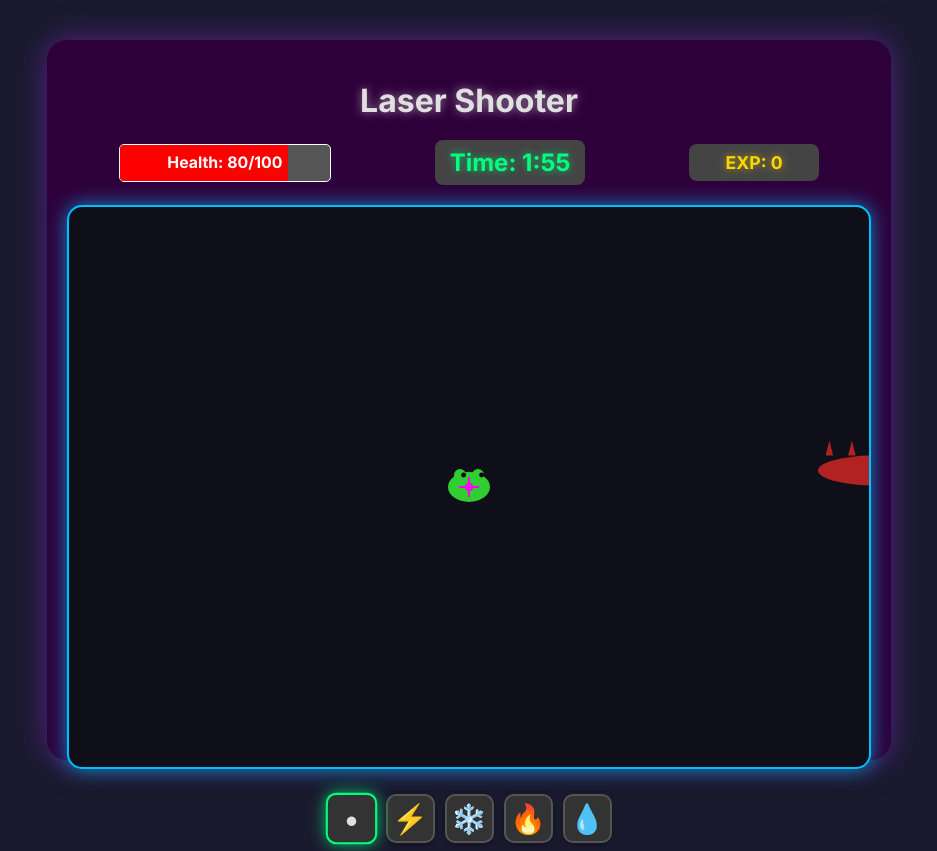
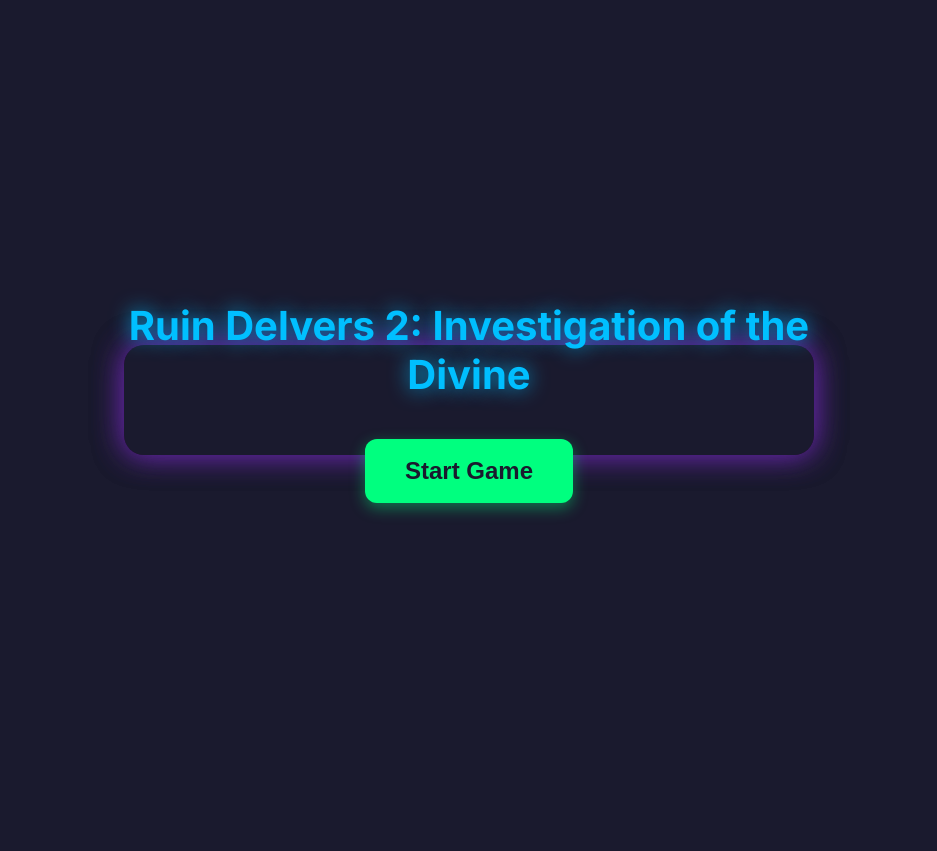
Before and after one commit to kaeruu42/LaserShooter, a plain HTML site: page main.html in a window 1280 px wide. Shown: the top 851 px of the page, without its empty margins (171-1108 px from the left). After the commit the page ends 800 px from the top, so only its background shows below. Drawn offline with Linux system fonts and the light colour scheme.

Commit message:
title screen

```diff
--- a/main.html
+++ b/main.html
@@ -3,7 +3,7 @@
 <head>
     <meta charset="UTF-8">
     <meta name="viewport" content="width=device-width, initial-scale=1.0">
-    <title>Laser Shooter Game</title>
+    <title>Ruin Delvers 2: Investigation of the Divine</title>
     <link href="https://fonts.googleapis.com/css2?family=Inter:wght@400;700&display=swap" rel="stylesheet">
     <style>
         body {
@@ -50,36 +50,38 @@
             font-size: 2em; /* Adjust size for better fit */
         }
 
-        .top-hud, .bottom-hud {
+        .top-hud {
             width: 100%;
             display: flex;
-            justify-content: space-around; /* Distribute items */
+            justify-content: space-between; /* Distribute items with space between */
             align-items: center;
             padding: 5px 0;
             box-sizing: border-box;
             flex-wrap: wrap; /* Allow items to wrap on smaller screens */
         }
 
+        /* Removed .bottom-hud styles as it's no longer used */
+
         .hud-item {
             background-color: #444;
-            padding: 8px 15px;
+            padding: 5px 10px; /* Scaled down padding */
             border-radius: 8px;
-            margin: 5px; /* Space between HUD items */
-            font-size: 1.1em;
+            margin: 3px; /* Scaled down margin */
+            font-size: 0.9em; /* Scaled down font size */
             font-weight: bold;
             color: #eee;
-            min-width: 100px; /* Ensure minimum width for readability */
+            min-width: 80px; /* Ensure minimum width for readability */
             text-align: center;
         }
 
         .health-bar-container {
-            width: 180px; /* Fixed width for the bar itself */
-            height: 20px;
+            width: 150px; /* Scaled down width for the bar itself */
+            height: 18px; /* Scaled down height */
             background-color: #555;
             border-radius: 5px;
             overflow: hidden;
             border: 1px solid #fff;
-            margin: 5px;
+            margin: 3px; /* Scaled down margin */
             display: flex; /* To center text inside */
             align-items: center;
             justify-content: center;
@@ -99,13 +101,13 @@
         .health-bar-text {
             position: relative; /* To be on top of the inner bar */
             color: #fff;
-            font-size: 0.9em;
+            font-size: 0.8em; /* Scaled down font size */
             z-index: 1;
         }
 
         .timer-display {
             color: #00ff7f; /* Neon green for timer */
-            font-size: 1.5em; /* Larger for timer */
+            font-size: 1.2em; /* Scaled down font size */
             text-shadow: 0 0 8px rgba(0, 255, 127, 0.6);
         }
 
@@ -116,22 +118,22 @@
 
         .weapon-selector {
             display: flex;
-            gap: 10px; /* Space between weapon icons */
-            margin-top: 10px; /* Space from canvas */
+            gap: 8px; /* Scaled down space between weapon icons */
+            /* margin-top: 10px; Removed as it's now in top-hud */
             flex-wrap: wrap;
             justify-content: center;
         }
 
         .weapon-icon {
-            width: 45px;
-            height: 45px;
+            width: 40px; /* Scaled down width */
+            height: 40px; /* Scaled down height */
             background-color: #333;
             border: 2px solid #555;
-            border-radius: 10px;
+            border-radius: 8px; /* Scaled down border-radius */
             display: flex;
             justify-content: center;
             align-items: center;
-            font-size: 1.8em; /* Larger emoji size */
+            font-size: 1.6em; /* Scaled down emoji size */
             cursor: pointer;
             transition: border-color 0.2s ease, box-shadow 0.2s ease, transform 0.1s ease;
             box-shadow: 0 2px 5px rgba(0, 0, 0, 0.3);
@@ -166,6 +168,56 @@
             text-shadow: 0 0 8px rgba(0, 255, 127, 0.6);
             text-align: center;
             width: 100%;
+        }
+
+        /* Title Screen Styles */
+        #titleScreen {
+            position: absolute;
+            top: 0;
+            left: 0;
+            width: 100%;
+            height: 100%;
+            background-color: #1a1a2e; /* Match body background */
+            display: flex;
+            flex-direction: column;
+            justify-content: center;
+            align-items: center;
+            z-index: 20; /* On top of everything */
+            border-radius: 20px; /* Match game-container */
+            box-shadow: 0 0 30px rgba(138, 43, 226, 0.5);
+        }
+
+        #titleScreen h2 {
+            font-size: 2.5em;
+            color: #00bfff; /* Neon blue title */
+            text-shadow: 0 0 20px rgba(0, 191, 255, 0.8);
+            margin-bottom: 40px;
+            text-align: center;
+        }
+
+        #startButton {
+            background-color: #00ff7f; /* Neon green */
+            color: #1a1a2e;
+            border: none;
+            padding: 18px 40px;
+            border-radius: 12px;
+            font-size: 1.5em;
+            font-weight: bold;
+            cursor: pointer;
+            transition: background-color 0.3s ease, transform 0.2s ease, box-shadow 0.3s ease;
+            box-shadow: 0 5px 15px rgba(0, 255, 127, 0.4);
+            margin-bottom: 30px;
+        }
+
+        #startButton:hover {
+            background-color: #39ff14; /* Brighter green on hover */
+            transform: translateY(-3px);
+            box-shadow: 0 8px 20px rgba(0, 255, 127, 0.6);
+        }
+
+        #startButton:active {
+            transform: translateY(0);
+            box-shadow: 0 3px 10px rgba(0, 255, 127, 0.3);
         }
 
         .game-over-screen {
@@ -220,19 +272,25 @@
 </head>
 <body>
     <div class="game-container">
-        <h1>Laser Shooter</h1>
+        <h1>Ruin Delvers 2: Investigation of the Divine</h1>
+
+        <!-- Title Screen -->
+        <div id="titleScreen">
+            <h2>Ruin Delvers 2: Investigation of the Divine</h2>
+            <button id="startButton">Start Game</button>
+        </div>
+
         <div class="top-hud">
             <div class="hud-item health-bar-container">
                 <div id="healthBarInner" class="health-bar-inner"></div>
                 <span id="healthBarText" class="health-bar-text">Health: 100/100</span>
             </div>
+            <div id="weaponSelectorContainer" class="weapon-selector"></div> <!-- Moved here -->
             <div id="timerDisplay" class="hud-item timer-display">Time: 2:00</div>
             <div id="expDisplay" class="hud-item exp-display">EXP: 0</div>
         </div>
         <canvas id="gameCanvas"></canvas>
-        <div class="bottom-hud">
-            <div id="weaponSelectorContainer" class="weapon-selector"></div>
-        </div>
+        <!-- Removed .bottom-hud as it's no longer needed -->
         <div class="controls-info">
             <p><strong>Controls:</strong></p>
             <p>Move: <strong>W A S D</strong></p>
@@ -248,7 +306,7 @@
         <div id="gameOverScreen" class="game-over-screen" style="display: none;">
             <p id="gameOverMessage">GAME OVER!</p>
             <p>Final EXP: <span id="finalScore">0</span></p>
-            <button id="restartButton" class="restart-button">Restart Game</button>
+            <button id="restartButton" class="restart-button">Back to Title</button>
         </div>
     </div>
 
@@ -270,6 +328,11 @@
         const timerDisplay = document.getElementById('timerDisplay');
         const expDisplay = document.getElementById('expDisplay');
         const weaponSelectorContainer = document.getElementById('weaponSelectorContainer');
+
+        // Title Screen elements
+        const titleScreen = document.getElementById('titleScreen');
+        const startButton = document.getElementById('startButton');
+
 
         // Player properties (MOVED TO TOP)
         const player = {
@@ -291,7 +354,7 @@
         };
 
         // Game state variables
-        let gameState = 'playing'; // 'playing', 'gameOver', or 'win'
+        let gameState = 'title'; // 'title', 'playing', 'gameOver', or 'win'
         let score = 0;
 
         // Set canvas dimensions (responsive)
@@ -510,6 +573,7 @@
 
         // Keyboard input
         document.addEventListener('keydown', (e) => {
+            if (gameState !== 'playing') return; // Only allow input when playing
             if (e.key === 'w' || e.key === 'W') keys.w = true;
             if (e.key === 'a' || e.key === 'A') keys.a = true;
             if (e.key === 's' || e.key === 'S') keys.s = true;
@@ -521,6 +585,7 @@
         });
 
         document.addEventListener('keyup', (e) => {
+            if (gameState !== 'playing') return; // Only allow input when playing
             if (e.key === 'w' || e.key === 'W') keys.w = false;
             if (e.key === 'a' || e.key === 'A') keys.a = false;
             if (e.key === 's' || e.key === 'S') keys.s = false;
@@ -530,6 +595,7 @@
 
         // Mouse movement for reticle
         canvas.addEventListener('mousemove', (e) => {
+            if (gameState !== 'playing') return; // Only allow input when playing
             // Get mouse position relative to the canvas
             const rect = canvas.getBoundingClientRect();
             reticle.x = e.clientX - rect.left;
@@ -538,12 +604,14 @@
 
         // Mouse click for shooting (continuous firing handled in gameLoop)
         canvas.addEventListener('mousedown', (e) => {
+            if (gameState !== 'playing') return; // Only allow input when playing
             if (e.button === 0) { // Left mouse button
                 mouse.isMouseDown = true;
             }
         });
 
         canvas.addEventListener('mouseup', (e) => {
+            if (gameState !== 'playing') return; // Only allow input when playing
             if (e.button === 0) {
                 mouse.isMouseDown = false;
             }
@@ -558,6 +626,7 @@
         let touchMoveY = 0;
 
         canvas.addEventListener('touchstart', (e) => {
+            if (gameState !== 'playing') return; // Only allow input when playing
             e.preventDefault(); // Prevent scrolling/zooming
             const touch = e.touches[0];
             const rect = canvas.getBoundingClientRect();
@@ -569,6 +638,7 @@
         });
 
         canvas.addEventListener('touchmove', (e) => {
+            if (gameState !== 'playing') return; // Only allow input when playing
             e.preventDefault();
             const touch = e.touches[0];
             const rect = canvas.getBoundingClientRect();
@@ -592,14 +662,24 @@
         });
 
         canvas.addEventListener('touchend', (e) => {
+            if (gameState !== 'playing') return; // Only allow input when playing
             // Stop movement and firing when touch ends
             keys.w = keys.a = keys.s = keys.d = false;
             mouse.isMouseDown = false;
         });
 
-        // Restart button listener
+        // Restart button listener (now "Back to Title")
         restartButton.addEventListener('click', () => {
-            resetGame();
+            // Hide game over screen
+            gameOverScreen.style.display = 'none';
+            // Show title screen
+            titleScreen.style.display = 'flex';
+            gameState = 'title'; // Set game state back to title
+        });
+
+        // Start Button listener for Title Screen
+        startButton.addEventListener('click', () => {
+            startGame();
         });
 
         // --- Game Functions ---
@@ -1121,7 +1201,7 @@
             if (rapidFireTimeoutId) clearTimeout(rapidFireTimeoutId);
             powerupStatus.style.display = 'none';
             gameOverScreen.style.display = 'none';
-            gameState = 'playing';
+            gameState = 'playing'; // Set game state to playing
             gameTimer = initialGameTime; // Reset game timer
             gameStartTime = performance.now(); // Reset game start time
             gameOverMessage.textContent = 'GAME OVER!'; // Reset message
@@ -1132,9 +1212,26 @@
             setTimeout(spawnPowerup, 1000);
         }
 
+        // Function to start the game from the title screen
+        function startGame() {
+            titleScreen.style.display = 'none'; // Hide title screen
+            // Show game elements
+            const topHud = document.querySelector('.top-hud');
+            const controlsInfo = document.querySelector('.controls-info');
+
+            topHud.style.display = 'flex';
+            // bottomHud is removed, so no need to set its display
+            controlsInfo.style.display = 'block';
+            canvas.style.display = 'block';
+
+            console.log("topHud display after startGame:", topHud.style.display); // Debugging line for topHud
+
+            resetGame(); // Reset and start the game
+        }
+
         // Function to update game state (movement, projectile positions, power-up, enemies)
         function update() {
-            if (gameState !== 'playing') return; // Do not update if game is over
+            if (gameState !== 'playing') return; // Do not update if game is not playing
 
             const currentTime = performance.now();
             const elapsedTime = (currentTime - gameStartTime) / 1000; // Time in seconds
@@ -1146,6 +1243,11 @@
                 gameOverMessage.textContent = 'YOU WIN!';
                 finalScoreDisplay.textContent = score;
                 gameOverScreen.style.display = 'flex';
+                // Hide game elements when game is over/won
+                document.querySelector('.top-hud').style.display = 'none';
+                // document.querySelector('.bottom-hud').style.display = 'none'; // Removed
+                document.querySelector('.controls-info').style.display = 'none';
+                canvas.style.display = 'none';
                 return; // Stop updating game state
             }
 
@@ -1371,6 +1473,11 @@
                         gameState = 'gameOver';
                         finalScoreDisplay.textContent = score;
                         gameOverScreen.style.display = 'flex'; // Show game over screen
+                        // Hide game elements when game is over/won
+                        document.querySelector('.top-hud').style.display = 'none';
+                        // document.querySelector('.bottom-hud').style.display = 'none'; // Removed
+                        document.querySelector('.controls-info').style.display = 'none';
+                        canvas.style.display = 'none';
                     }
                     continue; // Skip projectile collision check for this enemy as it's removed
                 }
@@ -1412,6 +1519,8 @@
             // Clear the canvas
             ctx.clearRect(0, 0, canvas.width, canvas.height);
 
+            // Only draw game elements if playing
+            if (gameState === 'playing') {
                 // Draw player
                 drawPlayer();
 
@@ -1450,12 +1559,13 @@
                 enemies.forEach(enemy => {
                     drawEnemy(enemy); // Call the main drawEnemy function
                 });
-
+            }
             // HUD is now DOM elements, no need to draw on canvas
         }
 
         // Function to render the weapon selector in the DOM
         function renderWeaponSelector() {
+            console.log("renderWeaponSelector called");
             weaponSelectorContainer.innerHTML = ''; // Clear existing icons
             weapons.forEach((weapon, index) => {
                 const weaponIconDiv = document.createElement('div');
@@ -1473,6 +1583,7 @@
                 });
                 weaponSelectorContainer.appendChild(weaponIconDiv);
             });
+            console.log("weaponSelectorContainer innerHTML:", weaponSelectorContainer.innerHTML);
         }
 
         // Function to update the HUD elements in the DOM
@@ -1503,8 +1614,15 @@
         window.onload = function () {
             setCanvasSize(); // Set initial canvas size and player/reticle positions
             window.addEventListener('resize', setCanvasSize); // Add resize listener after initial setup
-            resetGame(); // Initialize game state
-            gameLoop();
+
+            // Initially hide game elements and show title screen
+            document.querySelector('.top-hud').style.display = 'none';
+            // document.querySelector('.bottom-hud').style.display = 'none'; // Removed as the div is removed
+            document.querySelector('.controls-info').style.display = 'none';
+            canvas.style.display = 'none';
+            titleScreen.style.display = 'flex'; // Ensure title screen is visible
+
+            gameLoop(); // Start the loop, but it will only update/draw if gameState is 'playing'
         };
     </script>
 </body>
```
Lines whose indentation alone changed are shown as unchanged.
